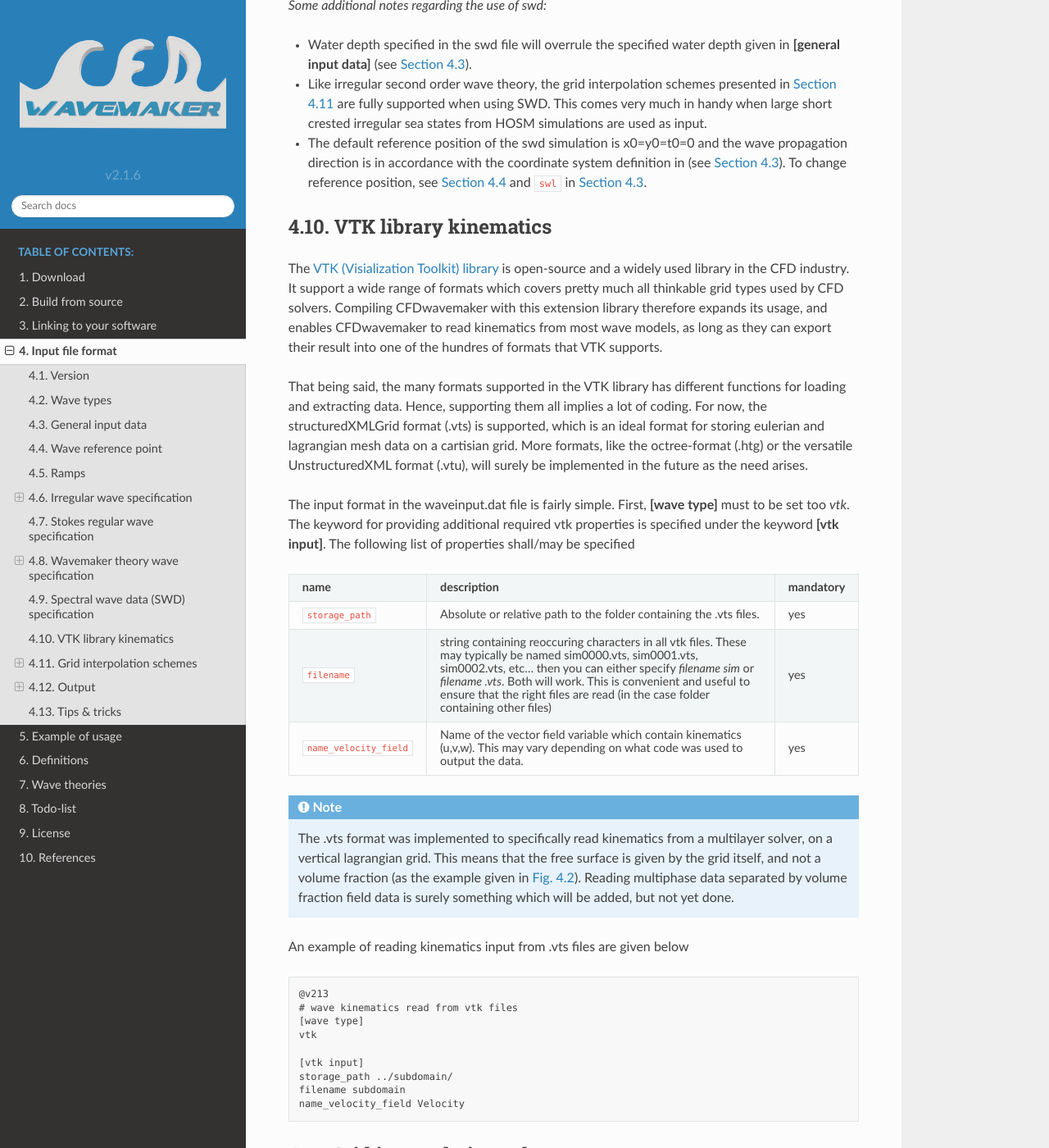
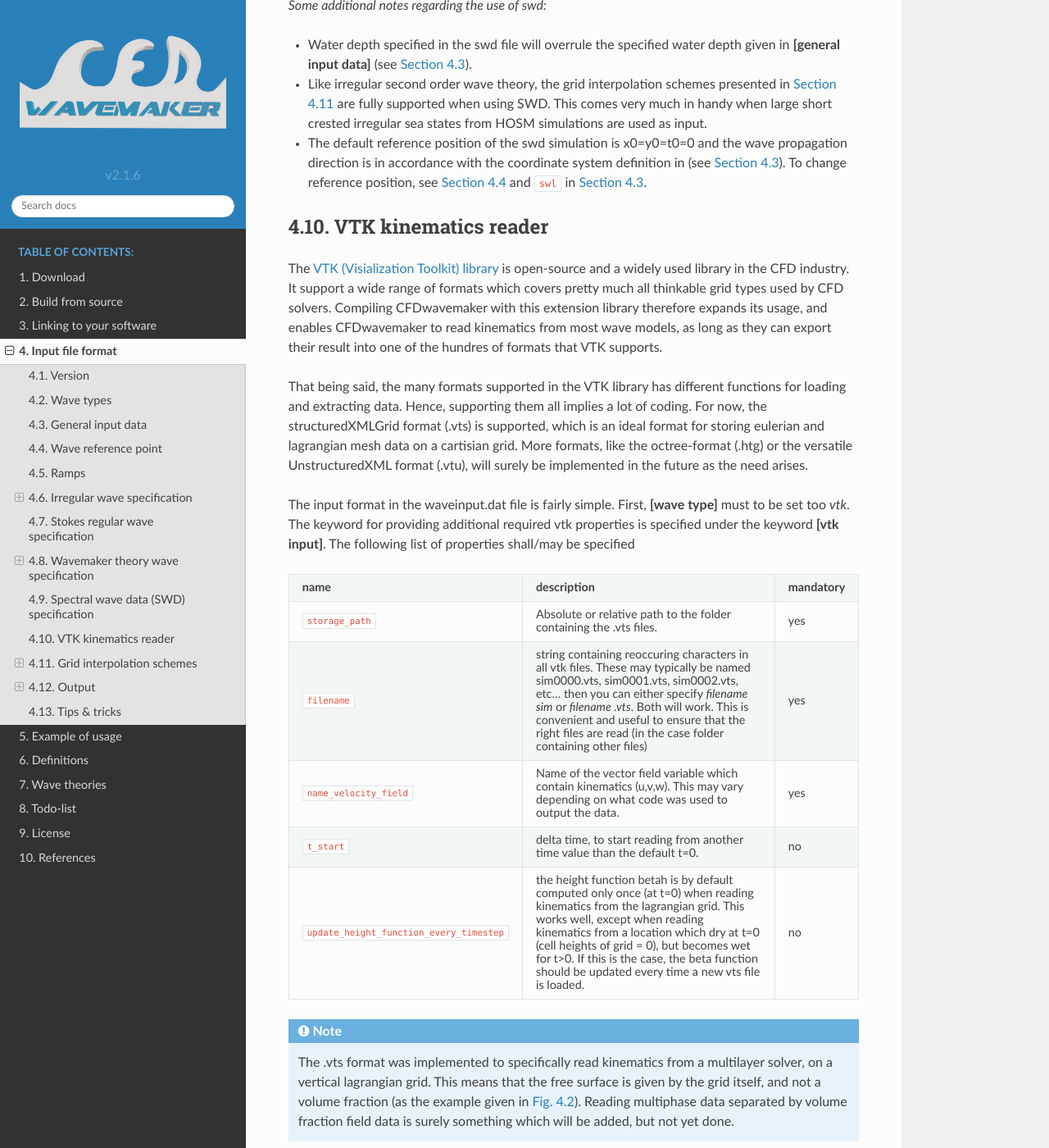
Before and after one commit to oystelan/CFDwavemaker, a Sphinx documentation site: the page built from docs/source/inputfile_description.rst, in a window 1280 px wide and 1400 px high, scrolled down 9272 px. Shown: the whole window at 82% size. Built offline with Sphinx 7.4.7 and the Read the Docs theme 2.0.0, drawn with Linux system fonts in a browser that asks for light colours; cross-references to code outside the pages are shown as plain code.

Commit message:
added vtk reader parameters

```diff
--- a/docs/source/inputfile_description.rst
+++ b/docs/source/inputfile_description.rst
@@ -437,8 +437,8 @@ An example of the required input parameters which needs to be specified in *wave
 - Like irregular second order wave theory, the grid interpolation schemes presented in :numref:`inputfile_description:Grid interpolation schemes` are fully supported when using SWD. This comes very much in handy when large short crested irregular sea states from HOSM simulations are used as input.
 - The default reference position of the swd simulation is x0=y0=t0=0 and the wave propagation direction is in accordance with the coordinate system definition in (see :numref:`inputfile_description:General input data`). To change reference position, see :numref:`inputfile_description:Wave reference point` and ``swl`` in :numref:`inputfile_description:General input data`.
 
-VTK library kinematics
-----------------------
+VTK kinematics reader
+---------------------
 
 The `VTK (Visialization Toolkit) library`_ is open-source and a widely used library in the CFD industry. It support a wide range of formats which covers pretty much all thinkable grid types used by CFD solvers. Compiling CFDwavemaker with this extension library therefore expands its usage, and enables CFDwavemaker to read kinematics from most wave models, as long as they can export their result into one of the hundres of formats that VTK supports.
 
@@ -463,6 +463,12 @@ The input format in the waveinput.dat file is fairly simple. First, **[wave type
     * - ``name_velocity_field``
       - Name of the vector field variable which contain kinematics (u,v,w). This may vary depending on what code was used to output the data.
       - yes
+    * - ``t_start``
+      - delta time, to start reading from another time value than the default t=0.
+      - no
+    * - ``update_height_function_every_timestep``
+      - the height function betah is by default computed only once (at t=0) when reading kinematics from the lagrangian grid. This works well, except when reading kinematics from a location which dry at t=0 (cell heights of grid = 0), but becomes wet for t>0. If this is the case, the beta function should be updated every time a new vts file is loaded.
+      - no
 
 .. note::
 
```
